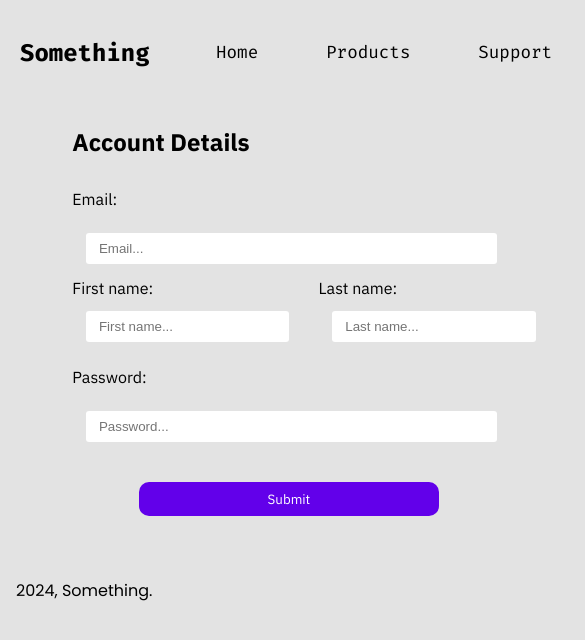
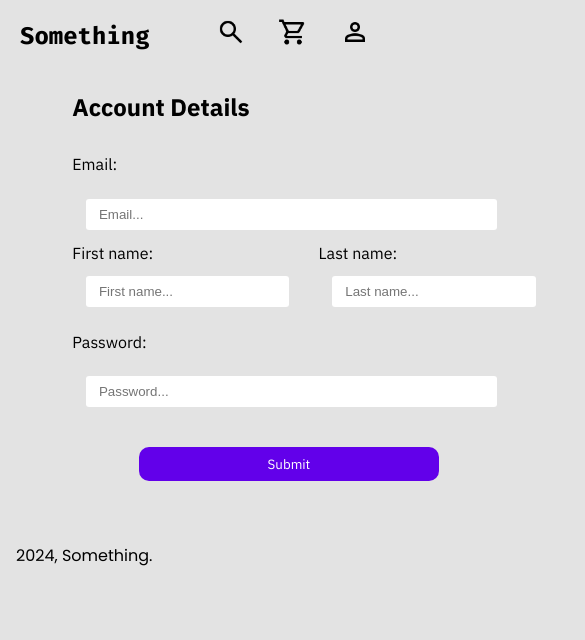
Before and after one commit to MonkyMars/Something-Keyboards, a Next.js app: page /account in a window 390 px wide. Shown: the top 640 px of the page, 585 px wide, since content can reach past the window. Built offline with nearby package versions, Linux system fonts and the light colour scheme; a web font is replaced by a local one.

Commit message:
more responible

```diff
--- a/styles/components/Nav.module.css
+++ b/styles/components/Nav.module.css
@@ -1,23 +1,24 @@
 .Nav {
   display: flex;
   align-items: center;
-  justify-content: space-between; /* Space between children to position items correctly */
+  justify-content: space-between;
   min-height: 60px;
-  max-width: 100%;
-  padding: 0 20px; /* Add some padding for spacing */
+  width: 100%;
+  padding: 0 20px;
+  box-sizing: border-box;
 }
 
 .Nav h2 {
-  margin: 0; /* Remove default margin */
+  margin: 0;
   font-family: var(--font-nav);
-  font-size: 1.5em; /* Adjust font size as needed */
+  font-size: 1.5em;
 }
 
 .Nav ul {
   display: flex;
-  justify-content: center; /* Center the pages */
+  justify-content: center;
   gap: 15px;
-  flex-grow: 1; /* Allow the ul to grow and fill space */
+  flex-grow: 1;
   font-family: var(--font-nav);
 }
 
@@ -28,9 +29,6 @@
   cursor: pointer;
   padding: 0.5em;
   box-sizing: border-box;
-  &:hover {
-    text-decoration: underline var(--button-color);
-  }
 }
 
 .Nav ul li a {
@@ -42,28 +40,65 @@
 .Nav .icons {
   display: flex;
   align-items: center;
-  grid-gap: 2em;
+  gap: 2em;
 }
 
 .Nav .icons a {
-  position: relative; /* Position relative to control pseudo-element */
-  padding-bottom: 2px; /* Space for the border */
-  border-bottom: 2px solid transparent; /* Initial state of the border */
-  transition: border-color 0.2s; /* Transition the border color */
+  position: relative;
+  padding-bottom: 2px;
+  border-bottom: 2px solid transparent;
+  transition: border-color 0.2s;
 }
 
 .Nav .icons a:hover {
-  border-bottom: 2px solid var(--button-color); /* Change the border color on hover */
+  border-bottom: 2px solid var(--button-color);
 }
 
-.Nav .icons input{
+/* Search input */
+.Nav .icons input {
   position: absolute;
   right: 13%;
   border: none;
   padding: 0.6em 1em;
   border-radius: 15px;
   transition: width 0.7s ease-out;
-  &:focus{
-    outline: 2px solid var(--button-color);
+}
+
+.Nav .icons input:focus {
+  outline: 2px solid var(--button-color);
+}
+
+/* --- Media Queries for Responsiveness --- */
+
+/* For small devices (up to 768px) */
+@media (max-width: 768px) {
+  .Nav {
+    flex-direction: row; /* Stack the elements vertically */
+    padding: 15px 20px; /* Reduce padding */
+  }
+
+  .Nav h2 {
+    position: relative;
+    left: 0;
+  }
+
+  .Nav ul {
+    display: none;
+  }
+
+  .Nav ul li {
+    margin: 0.5em 0; /* Reduce margin for tighter spacing */
+    font-size: 1em; /* Adjust the font size */
+  }
+
+  .Nav .icons {
+    grid-gap: 2em;
+  }
+
+  .Nav .icons input {
+    position: static; /* Set search bar static */
+    width: 100%; /* Make search bar take full width */
+    margin-top: 10px;
+    padding: 0.5em 1em;
   }
 }
```
